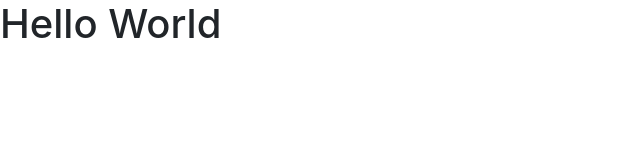
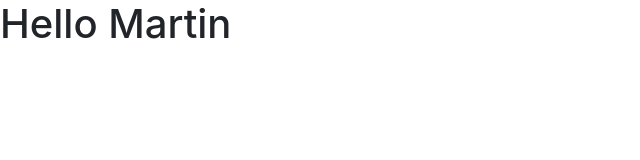
Before and after one commit to malbert1988/counter-app, a React (Create React App) app: page / in a window 1280 px wide. Shown: the top 160 px of the page, without its empty margins (0-640 px from the left). Built offline with nearby package versions, Linux system fonts and the light colour scheme.

Commit message:
First Commit

```diff
--- a/src/components/counter.jsx
+++ b/src/components/counter.jsx
@@ -2,7 +2,7 @@ import React, { Component } from "react";
 
 class Counter extends Component {
   render() {
-    return <h1>Hello World</h1>;
+    return <h1>Hello Martin</h1>;
   }
 }
 
```
